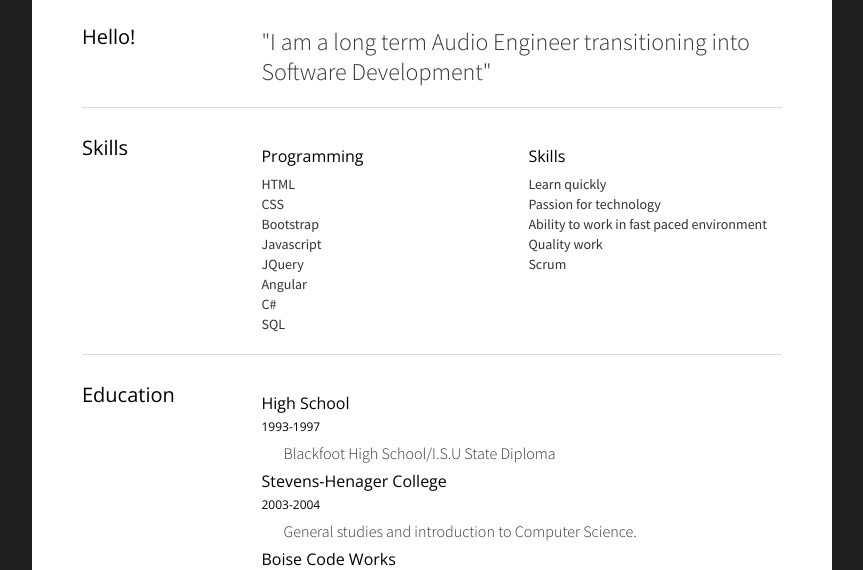
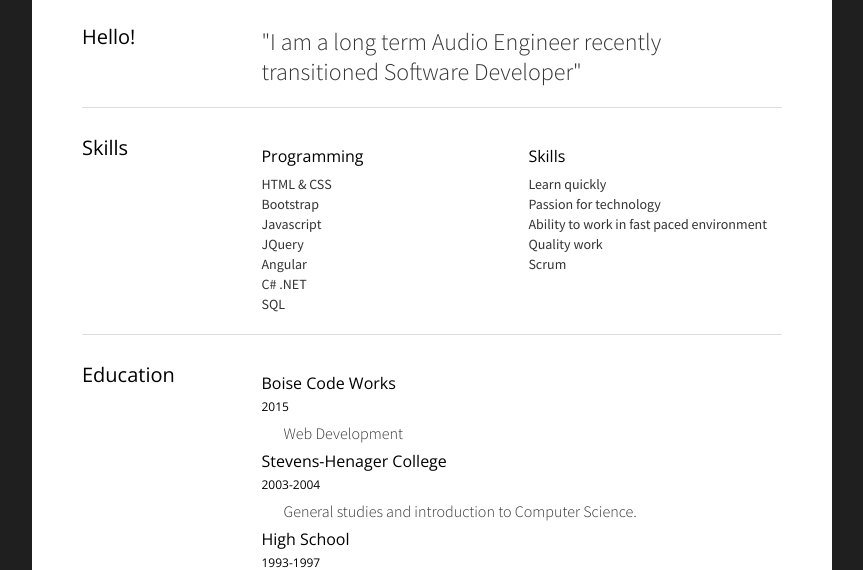
Before and after one commit to kristophercowley/Simple-Resume, a plain HTML site: page Kris Simple/index.html in a window 1280 px wide. Shown: the part 230-800 px from the top of the page, without its empty margins (208-1071 px from the left). Drawn offline with nearby package versions, Linux system fonts and the light colour scheme.

Commit message:
Updated info and wording

```diff
--- a/Kris Simple/index.html
+++ b/Kris Simple/index.html
@@ -63,7 +63,7 @@
 				<h3>Hello!</h3>
 			</header>
 			<div class="span9 ">
-				<p class="welcome">"I am a long term Audio Engineer transitioning into Software Development"
+				<p class="welcome">"I am a long term Audio Engineer recently transitioned Software Developer"
 					<br>
 					<!--<p class="auth"> <i>K.C.</i> </p>-->
 			</div>
@@ -79,23 +79,22 @@
 					<ul class="span6">
 						<li>
 							<h4>Programming</h4></li>
-						<li><strong>HTML</strong>  </li>
-						<li><strong>CSS</strong>  </li>
-						<li><strong>Bootstrap</strong>  </li>
-						<li><strong>Javascript</strong>  </li>
-												<li><strong>JQuery</strong>  </li>
-						<li><strong>Angular</strong>  </li>
-						<li><strong>C#</strong>  </li>
-						<li><strong>SQL</strong>  </li>
+						<li><strong>HTML & CSS</strong> </li>
+						<li><strong>Bootstrap</strong> </li>
+						<li><strong>Javascript</strong> </li>
+						<li><strong>JQuery</strong> </li>
+						<li><strong>Angular</strong> </li>
+						<li><strong>C# .NET</strong> </li>
+						<li><strong>SQL</strong> </li>
 					</ul>
 					<ul class="span6">
 						<li>
 							<h4>Skills</h4></li>
-						<li><strong>Learn quickly</strong>  </li>
-						<li><strong>Passion for technology</strong>  </li>
-						<li><strong>Ability to work in fast paced environment</strong>  </li>
-						<li><strong>Quality work</strong>  </li>
-						<li><strong>Scrum</strong>  </li>
+						<li><strong>Learn quickly</strong> </li>
+						<li><strong>Passion for technology</strong> </li>
+						<li><strong>Ability to work in fast paced environment</strong> </li>
+						<li><strong>Quality work</strong> </li>
+						<li><strong>Scrum</strong> </li>
 					</ul>
 				</div>
 			</div>
@@ -107,15 +106,15 @@
 				<h3>Education</h3>
 			</header>
 			<div class="span9">
+				<h4>Boise Code Works</h4>
+				<h5>2015</h5>
+				<p>Web Development</p>
+				<h4>Stevens-Henager College</h4>
+				<h5>2003-2004</h5>
+				<p> General studies and introduction to Computer Science.</p>
 				<h4>High School</h4>
 				<h5>1993-1997</h5>
 				<p>Blackfoot High School/I.S.U State Diploma</p>
-				<h4>Stevens-Henager College</h4>
-				<h5>2003-2004</h5>
-				<p> General studies and introduction to Computer Science.</p>
-				<h4>Boise Code Works</h4>
-				<h5>2015</h5>
-				<p>Web Development</p>
 			</div>
 		</article>
 
@@ -125,11 +124,11 @@
 				<h3>Work Experience</h3>
 			</header>
 			<div class="span9">
+				<h4>Knitting Factory Entertainment</h4>
+				<h5>2008-Current</h5>
+				<p>Monitor Engineer</p>
 				<h4>Big Easy Concert House </h4>
 				<h5>2001-2008</h5>
-				<p>Monitor Engineer</p>
-				<h4>Knitting Factory Entertainment</h4>
-				<h5>2008-Current</h5>
 				<p>Monitor Engineer</p>
 			</div>
 		</article>
@@ -141,7 +140,8 @@
 			</header>
 			<div class="span9">
 				<h4>Traveling</h4>
-				<p>I love the great outdoors. I have been too busy lately to do much traveling, but I look forward to the days when I am able to see more of the world.</p>
+				<p>I love the great outdoors. I have been too busy lately to do much traveling, but I look forward to the days when I am
+					able to see more of the world.</p>
 				<h4>Technology</h4>
 				<p>Gadgets, Computers, Programming</p>
 				<h4>Books</h4>
```
